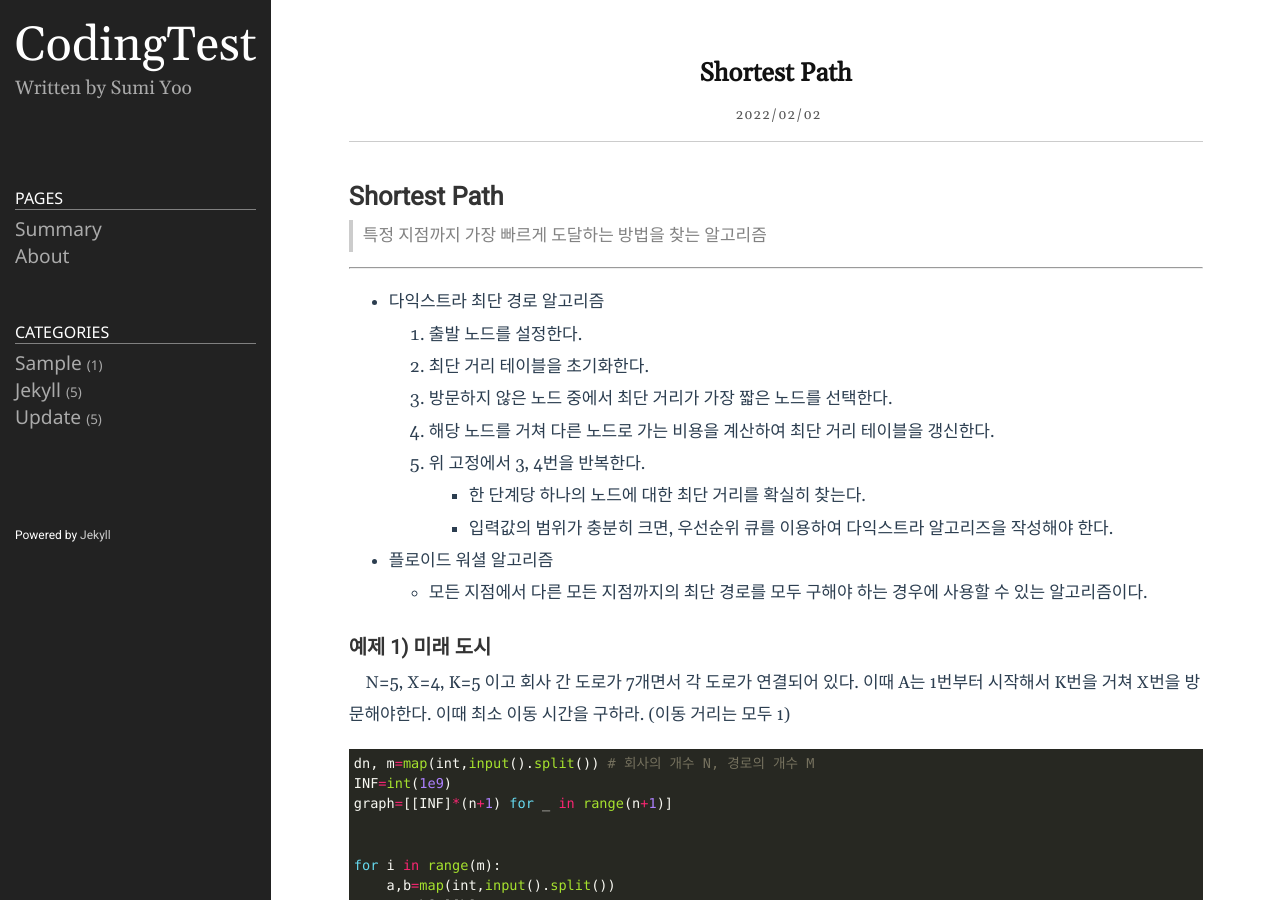
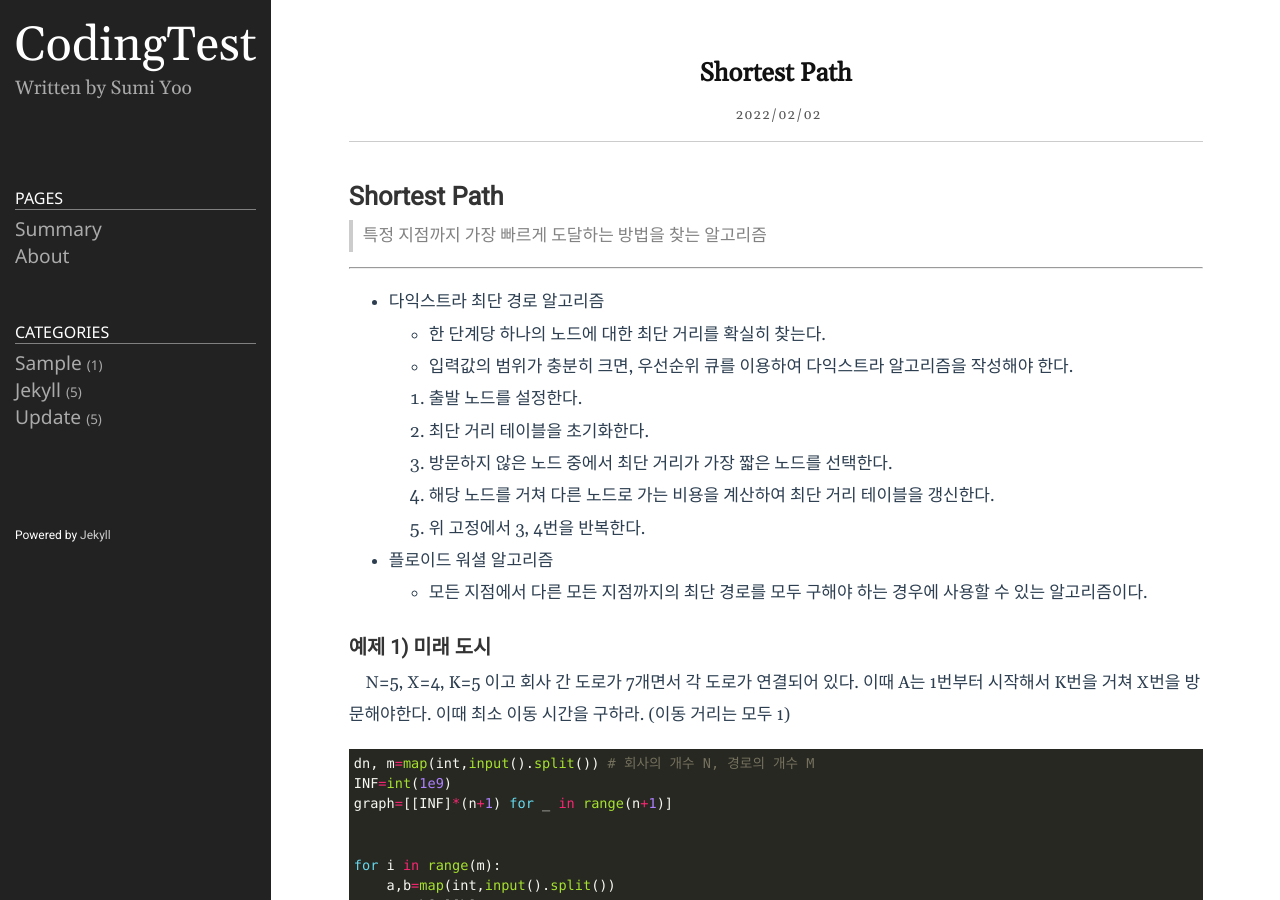
Before and after one commit to Yoo-sumi/Yoo-sumi.github.io, a Jekyll site: the page built from _posts/2022-02-02-ShortestPath.markdown, in a window 1280 px wide and 900 px high. Built offline with Jekyll 4.4.1, drawn with Linux system fonts in a browser that asks for light colours.

Commit message:
Docs: 최단경로 요약 수정

```diff
--- a/_posts/2022-02-02-ShortestPath.markdown
+++ b/_posts/2022-02-02-ShortestPath.markdown
@@ -9,14 +9,15 @@ categories: jekyll update
 
 ---
 + 다익스트라 최단 경로 알고리즘
+  - 한 단계당 하나의 노드에 대한 최단 거리를 확실히 찾는다.
+  - 입력값의 범위가 충분히 크면, 우선순위 큐를 이용하여 다익스트라 알고리즘을 작성해야 한다.
+
   1. 출발 노드를 설정한다.
   2. 최단 거리 테이블을 초기화한다.
   3. 방문하지 않은 노드 중에서 최단 거리가 가장 짧은 노드를 선택한다.
   4. 해당 노드를 거쳐 다른 노드로 가는 비용을 계산하여 최단 거리 테이블을 갱신한다.
   5. 위 고정에서 3, 4번을 반복한다.
-  - 한 단계당 하나의 노드에 대한 최단 거리를 확실히 찾는다.
-  - 입력값의 범위가 충분히 크면, 우선순위 큐를 이용하여 다익스트라 알고리즈을 작성해야 한다.
-
+  <br>
 + 플로이드 워셜 알고리즘
   - 모든 지점에서 다른 모든 지점까지의 최단 경로를 모두 구해야 하는 경우에 사용할 수 있는 알고리즘이다.
 
```
